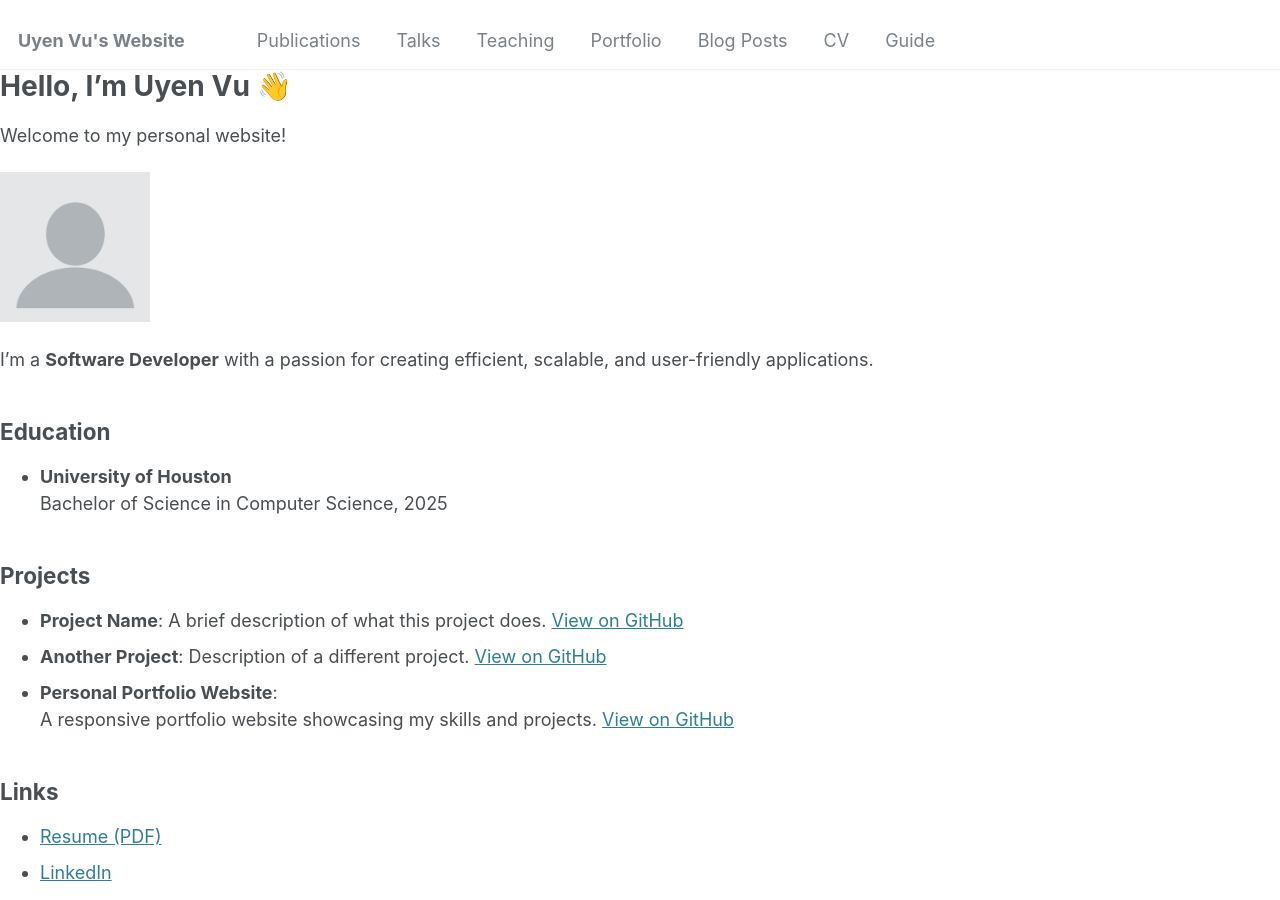
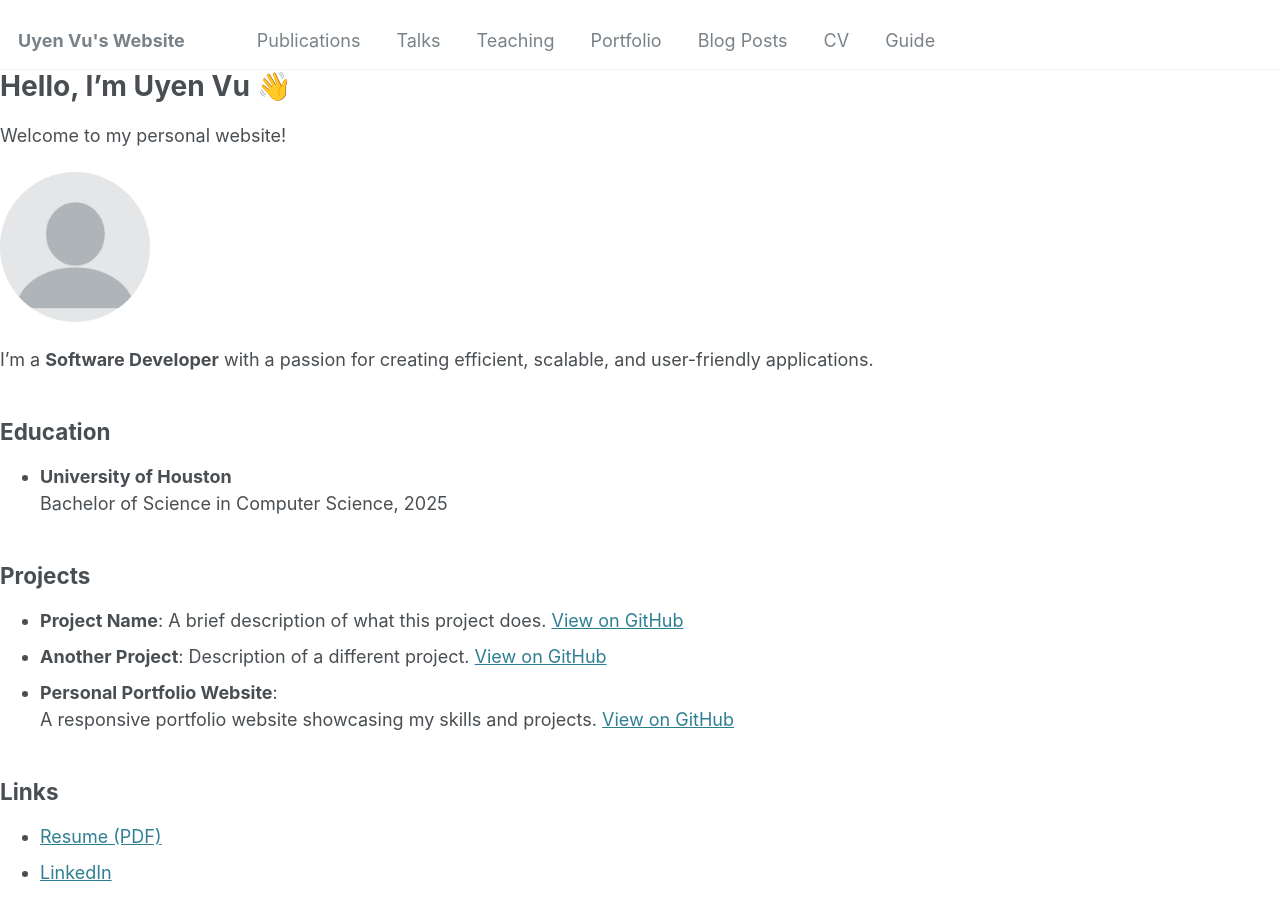
Before and after one commit to uynvu078/uynvu078.github.io, a Jekyll site: the page built from index.md, in a window 1280 px wide and 900 px high. Built offline with Jekyll 4.4.1, drawn with Linux system fonts in a browser that asks for light colours.

Commit message:
Update index.md

```diff
--- a/index.md
+++ b/index.md
@@ -6,7 +6,7 @@ title: "Uyen Vu's Website"
 # Hello, I'm Uyen Vu 👋
 Welcome to my personal website!
 
-![Uyen Vu](images/profile.png){: width="150px"}
+<img src="images/profile.png" alt="Uyen Vu" style="width:150px; border-radius:50%;">
 
 I’m a **Software Developer** with a passion for creating efficient, scalable, and user-friendly applications.
 
```
